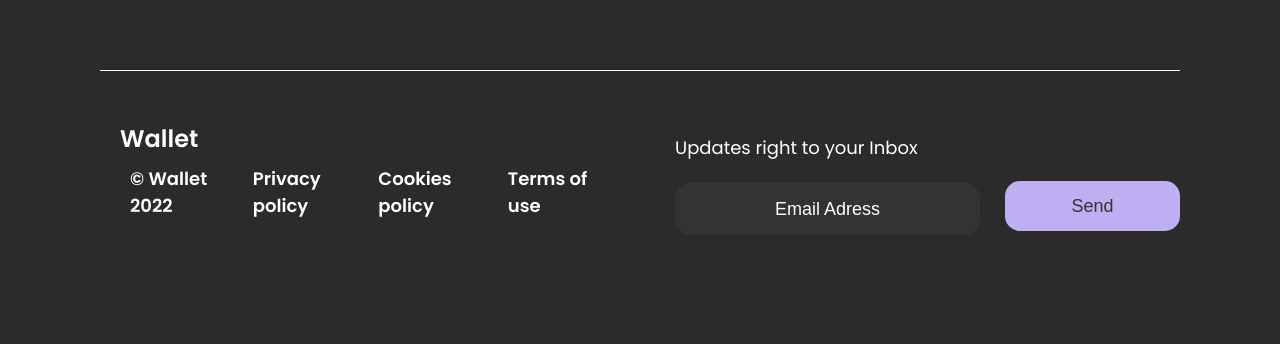
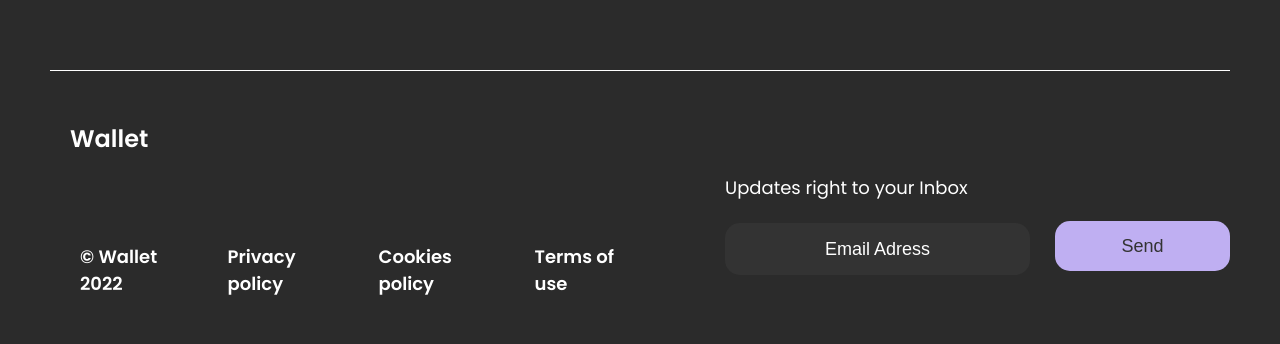
Before and after one commit to RedEyesVij/wallet, a plain HTML site: page index.html in a window 1280 px wide. Shown: the part 3123-3467 px from the top of the page. Before the commit the page ends 3404 px from the top, so only its background shows below. Drawn offline with Linux system fonts and the light colour scheme.

Commit message:
footer out of the main container fix desk ver

```diff
--- a/styles.css
+++ b/styles.css
@@ -173,6 +173,8 @@ body {
 .footer {
     width: 100%;
     margin-top: 100px;
+    margin-left: auto;
+    margin-right: auto;
     display: flex;
     flex-direction: row;
     justify-content: space-between;
@@ -181,12 +183,16 @@ body {
 }
 
 .revers-box {
+    width: 100%;
+    margin-left: auto;
+    margin-right: auto;
     display: flex;
     flex-direction: row;
+    justify-content: space-between;
 }
 
 .l-footerbox {
-    padding-top: 50px;
+    padding-top: 128px;
     padding-bottom: 50px;
 }
 
@@ -210,6 +216,7 @@ body {
 
 .r-footerbox {
     display: flex;
+    padding-top: 40px;
     padding-left: 80px;
 }
 
```
Also changed, not shown: index.html (+2 -1 lines).
